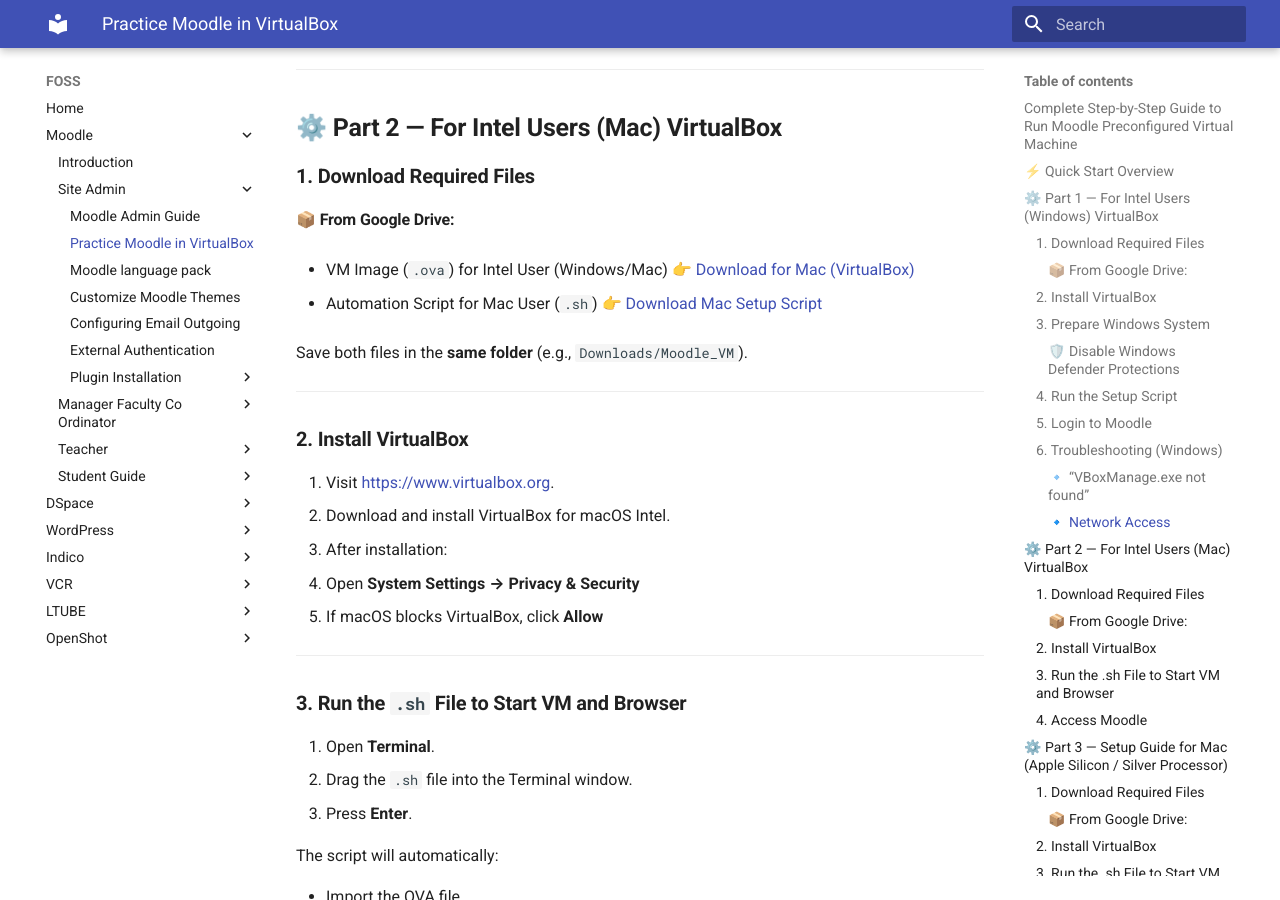
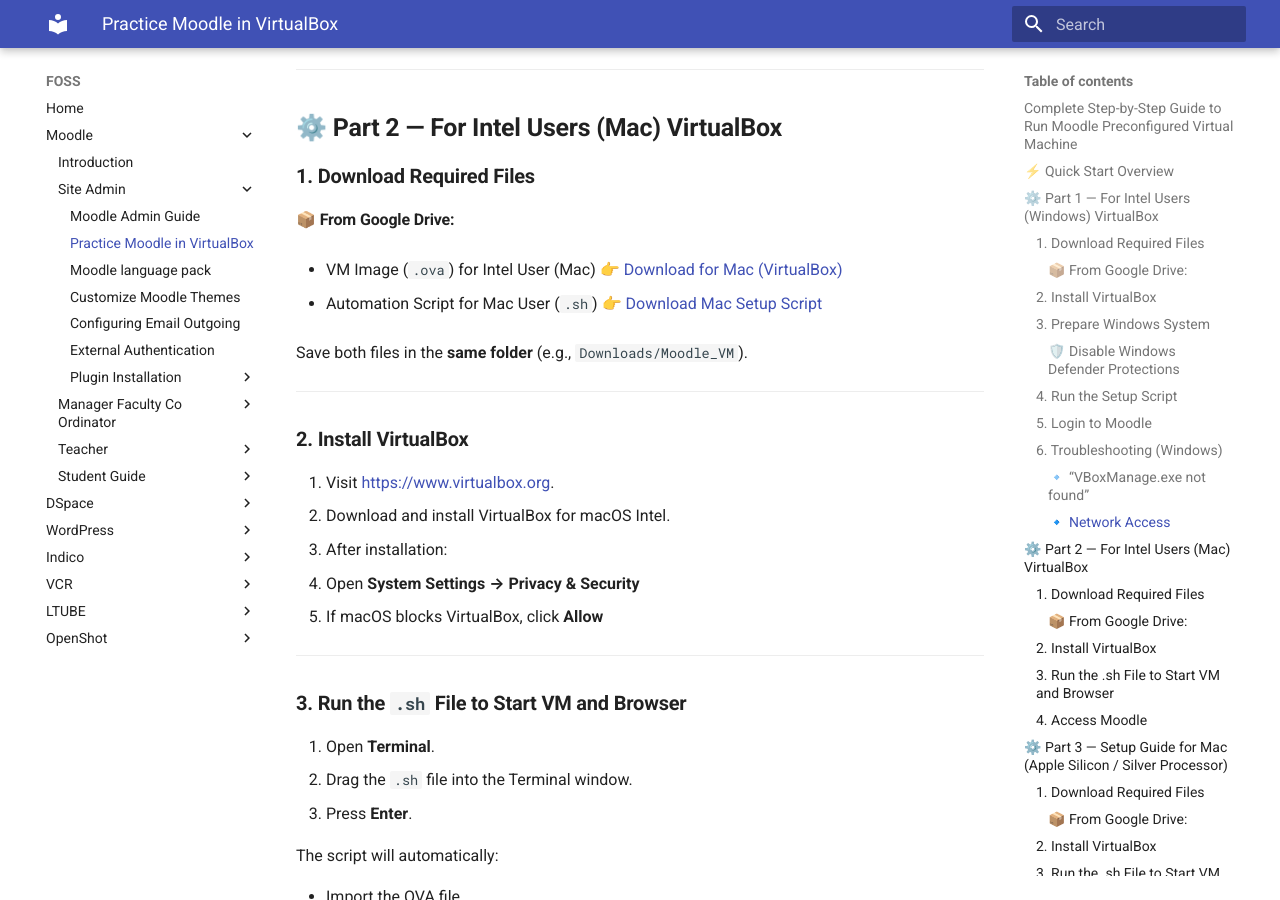
Before and after one commit to LEARN-LK/FOSS-LABWORK-HOST, an MkDocs documentation site: the page built from docs/moodle/admin-guide/Practice-Moodle-VirtualBox&UTM.md, in a window 1280 px wide and 900 px high, scrolled down 2548 px. Built offline with MkDocs 1.6.1 and Material for MkDocs 9.7.7, drawn with Linux system fonts in a browser that asks for light colours; some of the changed lines change nothing that is shown.

Commit message:
installation Guide

```diff
--- a/docs/moodle/admin-guide/Practice-Moodle-VirtualBox&UTM.md
+++ b/docs/moodle/admin-guide/Practice-Moodle-VirtualBox&UTM.md
@@ -16,9 +16,9 @@
 
 | Processor Type                  | Platform      | Virtualization Tool           | Setup Script | Download Section                                                       |
 | ------------------------------- | ------------- | ----------------------------- | ------------ | ---------------------------------------------------------------------- |
-| Intel / AMD (Windows)           | Windows       | VirtualBox                    | `.bat`       | [Part 1](#part-1--for-intel-users-windows-virtualbox)                  |
-| Intel / AMD (Mac)               | macOS (Intel) | VirtualBox                    | `.sh`        | [Part 2](#part-2--for-intel-users-mac-virtualbox)                      |
-| Apple Silicon (M1/M2/M3/Silver) | macOS (ARM)   | VirtualBox (ARM build) or UTM | `.sh`        | [Part 3](#part-3--setup-guide-for-mac-apple-silicon--silver-processor) |
+| Intel / AMD (Windows)           | Windows       | VirtualBox                    | `.bat`       | [Part 1](https://drive.google.com/file/d/1lYzC243wAijfeDqiAr5Wwy7MT9qptdIA/view?usp=sharing)                  |
+| Intel / AMD (Mac)               | macOS (Intel) | VirtualBox                    | `.sh`        | [Part 2](https://drive.google.com/file/d/1EppBMiV9cP6XPaNT0O9XzTQrPqVK7W0K/view?usp=sharing)                      |
+| Apple Silicon (M1/M2/M3/Silver) | macOS (ARM)   | VirtualBox (ARM build) or UTM | `.sh`        | [Part 3](https://drive.google.com/file/d/1EppBMiV9cP6XPaNT0O9XzTQrPqVK7W0K/view?usp=sharing) |
 
 ---
 
@@ -112,7 +112,7 @@
 
 #### 📦 From Google Drive:
 
-* VM Image (`.ova`) for Intel User (Windows/Mac)
+* VM Image (`.ova`) for Intel User (Mac)
   👉 [Download for Mac (VirtualBox)](https://drive.google.com/file/d/1PQkj9OFvMLmeoYCvKyDjWV06VEp-Nwbk/view?usp=sharing)
 
 * Automation Script for Mac User (`.sh`)
```
